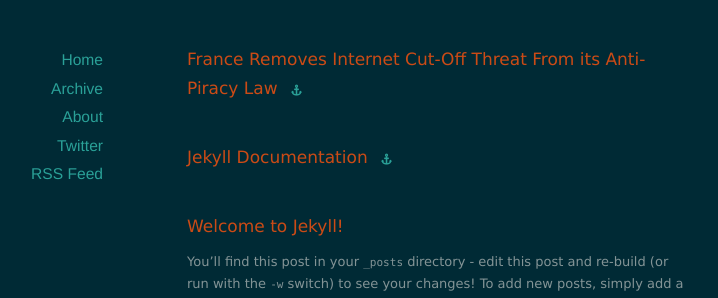
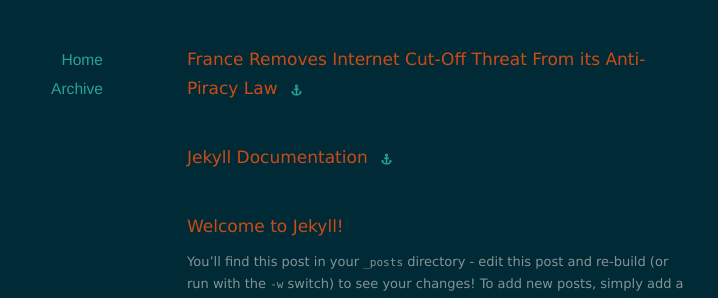
Before and after one commit to razki/devBlog, a Jekyll site: the page built from index.html, in a window 1280 px wide. Shown: the part 125-423 px from the top of the page, without its empty margins (203-921 px from the left). Built offline with Jekyll 4.4.1, drawn with Linux system fonts in a browser that asks for light colours; nearby versions of some CDN libraries; the list of posts is cut into pages by our own code.

Commit message:
Updating routing

```diff
--- a/_layouts/default.html
+++ b/_layouts/default.html
@@ -34,10 +34,7 @@
       <nav>
         <ul>
           <li><a href="/">Home</a></li>
-          <li><a href="/archives">Archive</a></li>
-          <li><a href="/about">About</a></li>
-          <li><a href="http://twitter.com/redwall_hp">Twitter</a></li>
-          <li><a href="/feed.xml">RSS Feed</a></li>
+          <li><a href="archives">Archive</a></li>
         </ul>
       </nav>
     </div>
```
